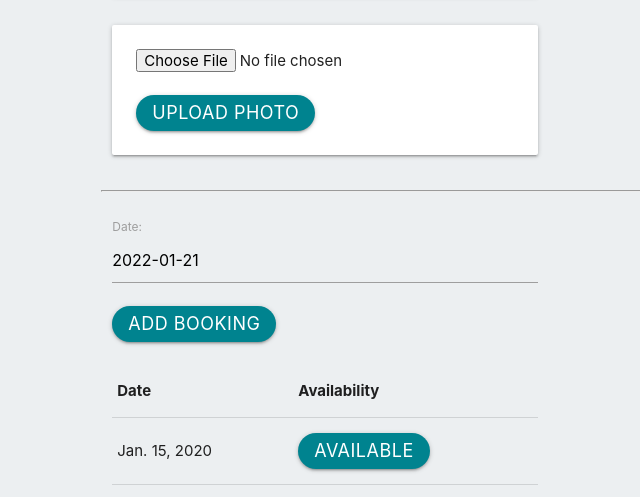
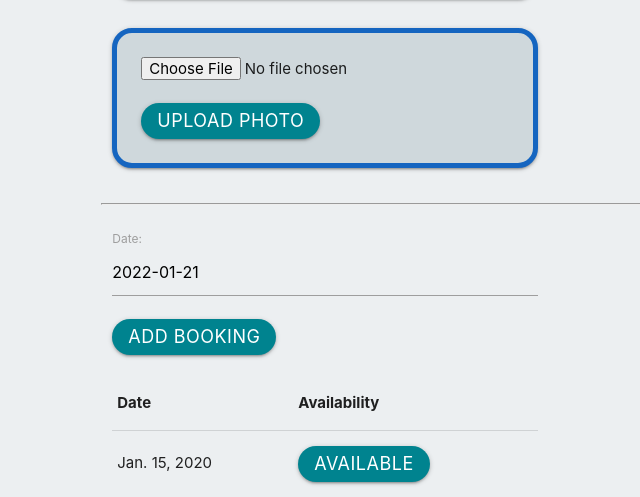
Before and after one commit to evmaloney/hotspot, a Django app: page /spots/1 in a window 1280 px wide. Shown: the part 695-1192 px from the top of the page, without its empty margins (91-731 px from the left). Run offline with Django 4.2, Linux system fonts and the light colour scheme; a user stored in the database is signed in; tables that the repository leaves empty hold one stand-in row (values such as "Sample post").

Commit message:
fixes borders

```diff
--- a/main_app/templates/spots/detail.html
+++ b/main_app/templates/spots/detail.html
@@ -19,12 +19,12 @@
       {% endif %}
     </div>
     {% for photo in spot.photo_set.all %}
-    <img class="responsive-img card-panel" src="{{photo.url}}">
+    <img class="responsive-img card-panel card-change" src="{{photo.url}}">
     {% empty %}
     <div class="card-panel teal-text center-align">No Photos Uploaded</div>
     {% endfor %}
     {% if spot.user == request.user %}
-    <form action="{% url 'add_photo' spot.id %}" enctype="multipart/form-data" method="POST" class="card-panel">
+    <form action="{% url 'add_photo' spot.id %}" enctype="multipart/form-data" method="POST" class="card-panel card-change">
       {% csrf_token %}
       <input type="file" name="photo-file">
       <br><br>
```
